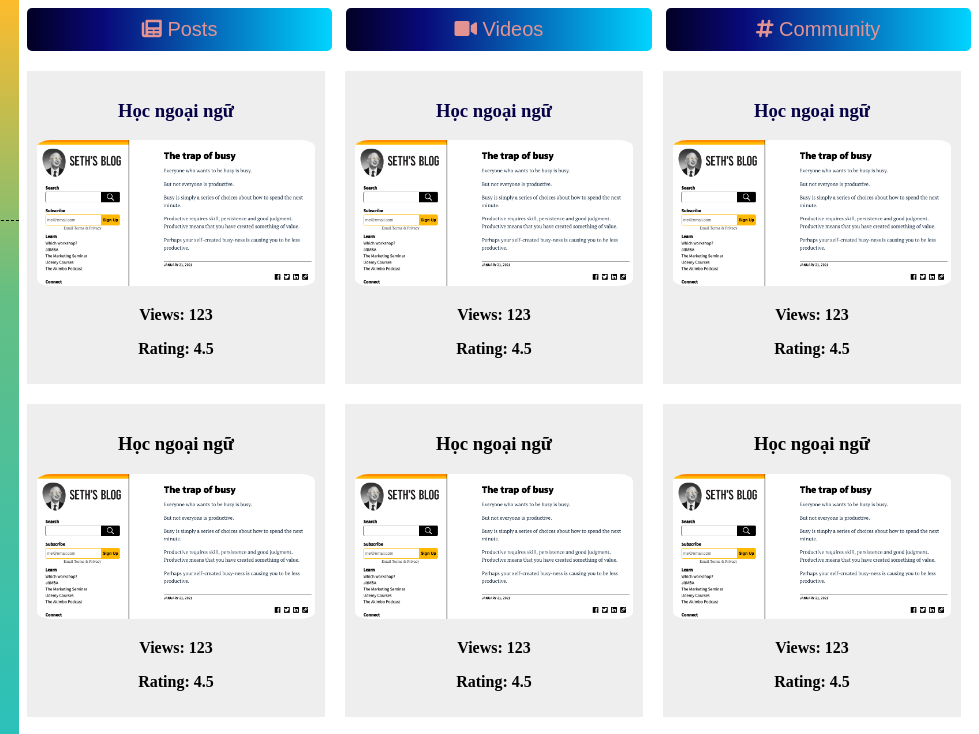
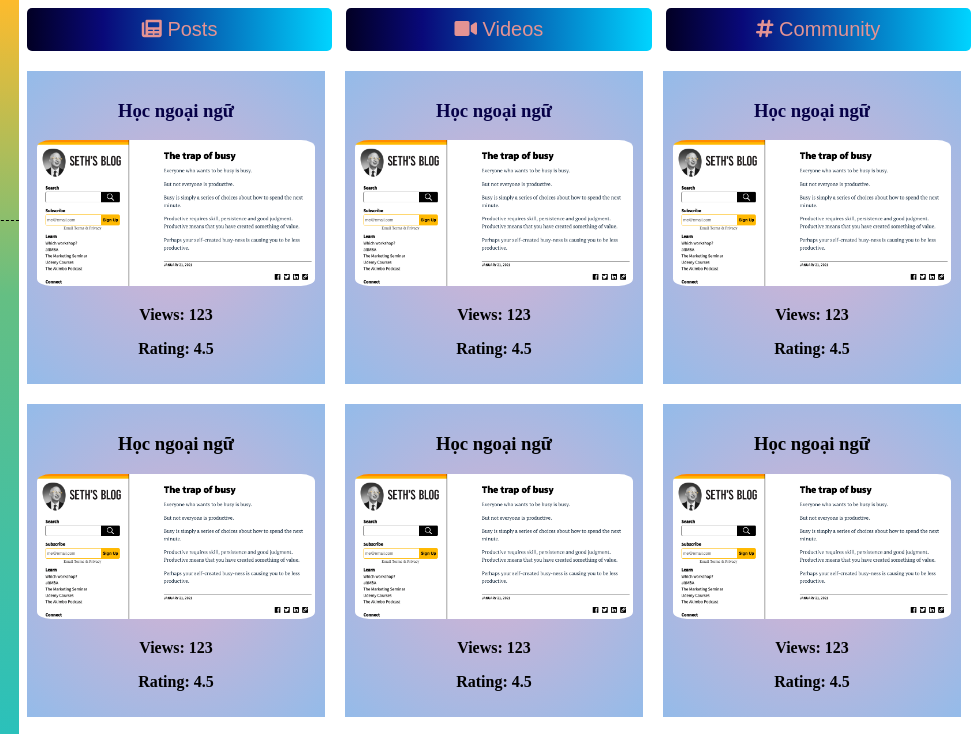
Before and after one commit to TDTer/IShare, a plain HTML site: page users.html in a window 1280 px wide. Shown: the top 734 px of the page, 301-1280 px from the left. Drawn offline with Linux system fonts and the light colour scheme.

Commit message:
small update

```diff
--- a/assets/css/style.css
+++ b/assets/css/style.css
@@ -13,7 +13,7 @@ html {
 .sidebar {
     width: 25%;
     background: rgb(34,193,195);
-background: linear-gradient(0deg, rgba(34,193,195,1) 0%, rgba(100,191,131,1) 63%, rgba(253,187,45,1) 100%);
+    background: linear-gradient(0deg, rgba(34,193,195,1) 0%, rgba(100,191,131,1) 63%, rgba(253,187,45,1) 100%);
     height: 100vh;
     display: block;
     align-items: center;
@@ -58,7 +58,8 @@ background: linear-gradient(0deg, rgba(34,193,195,1) 0%, rgba(100,191,131,1) 63%
 .post,
 .video,
 .community-post {
-    background: #eee;
+    background: rgb(238,174,202);
+    background: radial-gradient(circle, rgba(238,174,202,1) 0%, rgba(214,178,210,1) 3%, rgba(148,187,233,1) 100%);;
     padding: 10px;
 }
 
```
